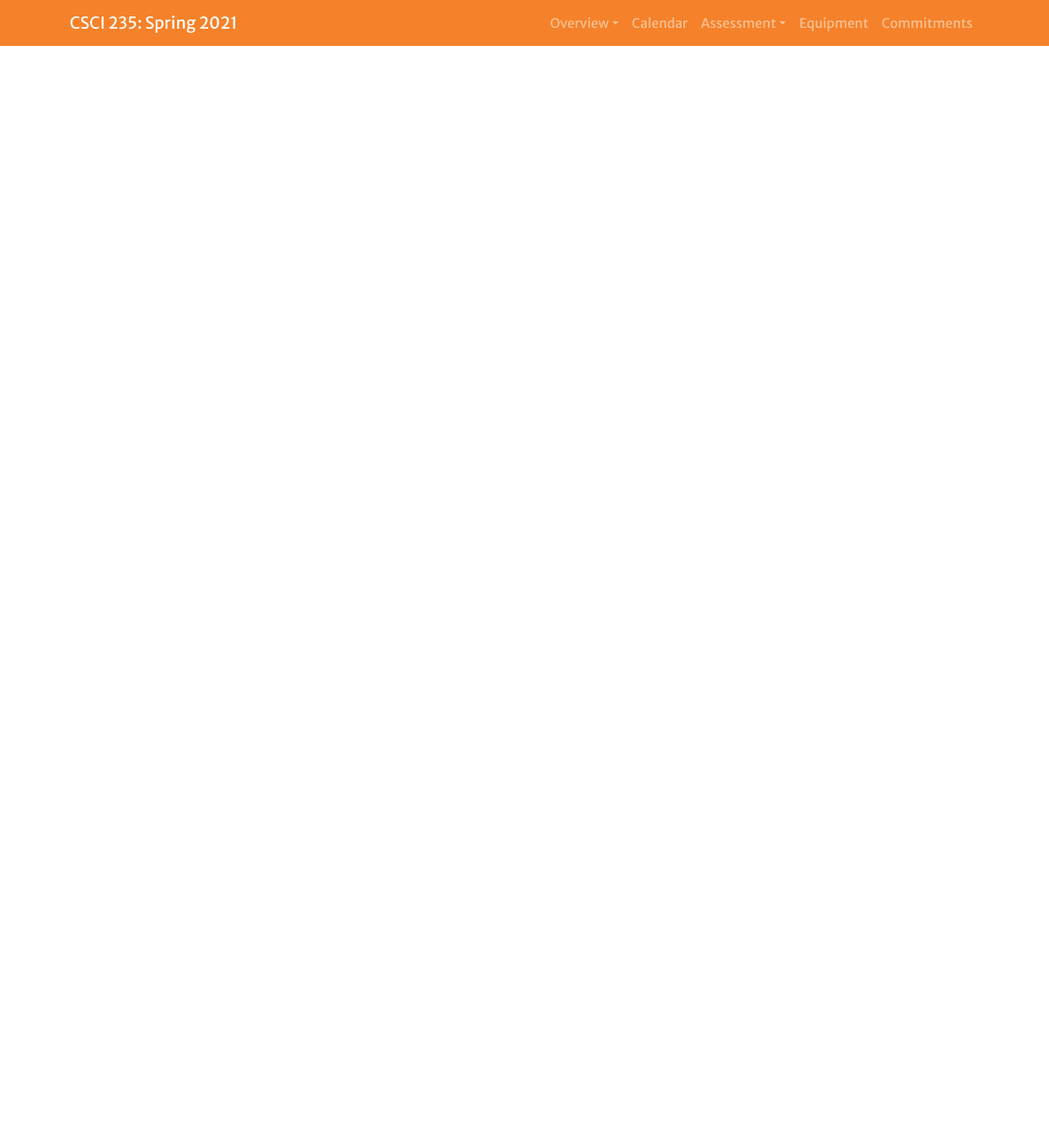
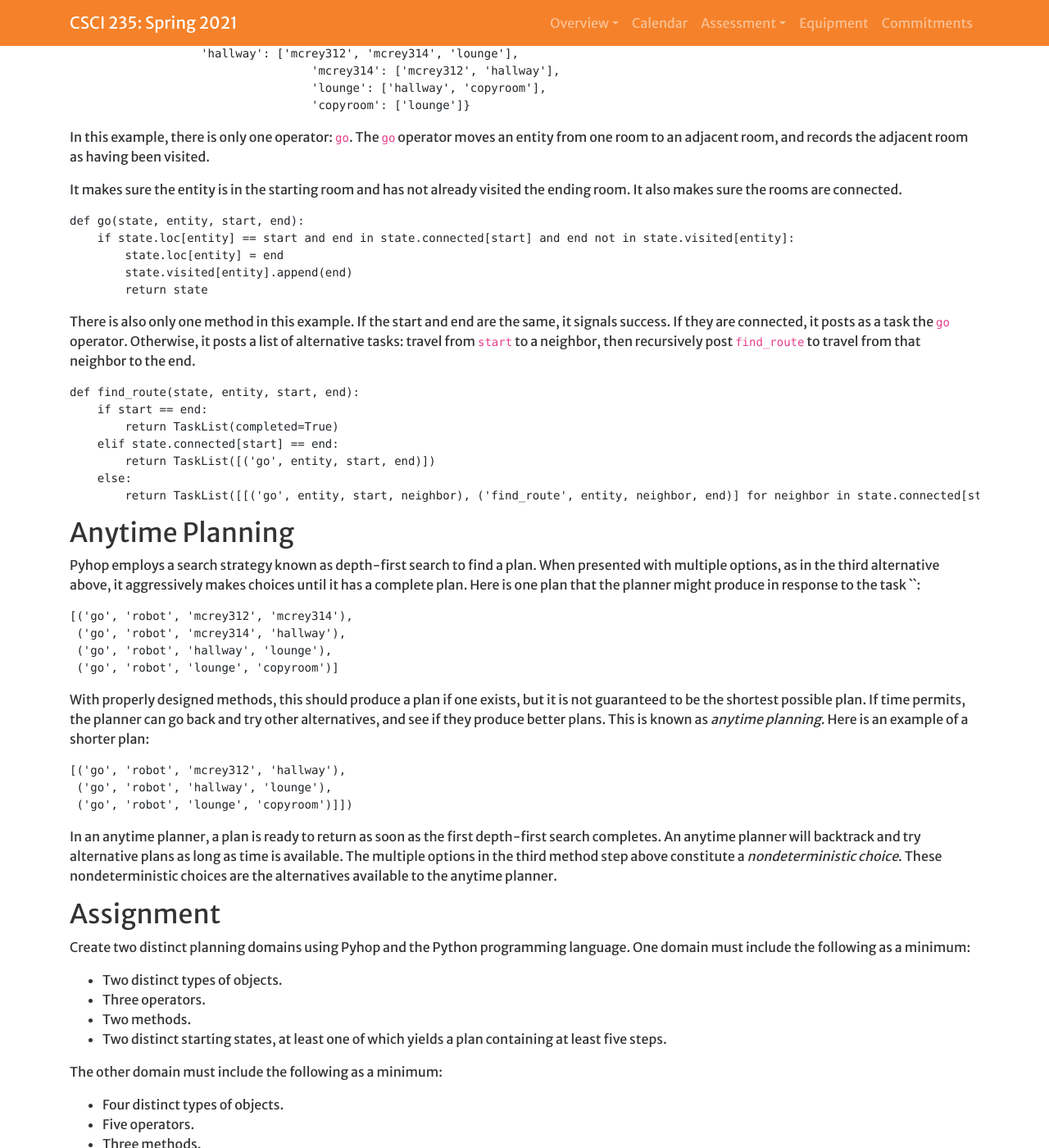
Before and after one commit to Hendrix-CS/csci235, a Jekyll site: the page built from projects/planning.md, in a window 1280 px wide and 1400 px high, scrolled down 607 px. Shown: the whole window at 82% size. Built offline with Jekyll 4.4.1, drawn with Linux system fonts in a browser that asks for light colours; a script that is not in the unit is left out; our own code applies the rules of GitHub Pages for plain Markdown files; before the commit the page ends 900 px from its top, so only the background shows below that; some of the changed text lies outside the part shown.

Commit message:
Completed the description of the planning assignment.

````diff
--- a/projects/planning.md
+++ b/projects/planning.md
@@ -5,9 +5,115 @@ num: 2
 worktitle: Symbolic AI Planning
 ---
 
-## Description
+## HTN Planning
+
+For this project, we will use the [Anytime Pyhop](https://github.com/gjf2a/pyhop_anytime) planner.
+
+Pyhop is a hierarchical task network (HTN) planner. To use an HTN planner, one must specify the following:
+
+* **State**: Complete description of the current world state. In Pyhop, you can use an arbitrary Python data structure to describe the state.
+* **Operators**: Each operator describes a state transformation. Operators can optionally include preconditions. If a precondition is not met, the operator will fail. In Pyhop, you will write one Python function for each operator.
+* **Methods**: Methods encode a planning algorithm that decomposes a task into operators and other methods. In Pyhop, you will write one Python function for each method.
+
+## Example
+
+The example below shows a state description of part of the 3rd floor of the M.C. Reynolds building.
+Several rooms are all connected to a hallway. The lounge is further connected to the copy room.
+A robot is in room 312 and has not yet visited any other rooms.
+
+```
+# State
+state = State('3rd-floor')
+state.visited = {'robot': []}
+state.loc = {'robot': 'mcrey312'}
+state.connected = {'mcrey312': ['hallway', 'mcrey314'],
+                   'hallway': ['mcrey312', 'mcrey314', 'lounge'],
+				   'mcrey314': ['mcrey312', 'hallway'],
+				   'lounge': ['hallway', 'copyroom'],
+				   'copyroom': ['lounge']}
+```
+
+In this example, there is only one operator: `go`. The `go` operator moves an entity from one room to
+an adjacent room, and records the adjacent room as having been visited.
+
+It makes sure the entity is in the starting room and has not already visited the ending room.
+It also makes sure the rooms are connected.
+
+```
+def go(state, entity, start, end):
+    if state.loc[entity] == start and end in state.connected[start] and end not in state.visited[entity]:
+        state.loc[entity] = end
+        state.visited[entity].append(end)
+        return state
+```
+
+There is also only one method in this example. If the start and end are the same, it signals success.
+If they are connected, it posts as a task the `go` operator. Otherwise, it posts a list of alternative
+tasks: travel from `start` to a neighbor, then recursively post `find_route` to travel from that
+neighbor to the end.
+
+```
+def find_route(state, entity, start, end):
+    if start == end:
+        return TaskList(completed=True)
+    elif state.connected[start] == end:
+        return TaskList([('go', entity, start, end)])
+    else:
+        return TaskList([[('go', entity, start, neighbor), ('find_route', entity, neighbor, end)] for neighbor in state.connected[start]])
+```
+
+## Anytime Planning
+
+Pyhop employs a search strategy known as depth-first search to find a plan. When presented with multiple options,
+as in the third alternative above, it aggressively makes choices until it has a complete plan. Here is one plan
+that the planner might produce in response to the task ``:
+```
+[('go', 'robot', 'mcrey312', 'mcrey314'),
+ ('go', 'robot', 'mcrey314', 'hallway'),
+ ('go', 'robot', 'hallway', 'lounge'),
+ ('go', 'robot', 'lounge', 'copyroom')]
+```
+
+With properly designed methods, this should produce a plan if one exists, but it is not guaranteed to be the
+shortest possible plan. If time permits, the planner can go back and try other alternatives, and see if they
+produce better plans. This is known as *anytime planning*. Here is an example of a shorter plan:
+
+```
+[('go', 'robot', 'mcrey312', 'hallway'),
+ ('go', 'robot', 'hallway', 'lounge'),
+ ('go', 'robot', 'lounge', 'copyroom')]])
+```
+
+In an anytime planner, a plan is ready to return as soon as the first depth-first search completes. An anytime
+planner will backtrack and try alternative plans as long as time is available. The multiple options in the third
+method step above constitute a *nondeterministic choice*. These nondeterministic choices are the alternatives
+available to the anytime planner.
+
+## Assignment
+
+Create two distinct planning domains using Pyhop and the Python programming language. One domain must include the
+following as a minimum:
+
+* Two distinct types of objects.
+* Three operators.
+* Two methods.
+* Two distinct starting states, at least one of which yields a plan containing at least five steps.
+
+The other domain must include the following as a minimum:
+* Four distinct types of objects.
+* Five operators.
+* Three methods.
+  * At least one of these methods must have another method in its task decomposition.
+  * Either that method or a different method must also have a nondeterministic choice in its task decomposition.
+* Three distinct starting states, at least one of which yields a plan containing at least ten steps.
 
 
 ## Details
 
+After completing your domains, write a short paper (2-3 pages) containing the following:
+
+* An introductory paragraph or two describing your target domains and why you initially believed that they were suitable for planning.
+* For each domain, one to two paragraphs describing how you encoded that domain. Pay particular attention to discussing the tradeoffs involved in the encoding. What domain features are represented explicitly? What domain features have been abstracted away? Why did you perform those abstractions? How good were the plans that were produced? What criteria do you have for "a good plan"?
+* Write a concluding paragraph discussing the utility of planning in general. Under what circumstances is it worthwhile to build and use a planner? When is it not appropriate? Justify your answers based on the experiences in this project you described earlier in the paper.
+* Submit each of your Python files and your paper in PDF format.
 ------------------------------------------------------------------------
````
Also changed, not shown: index.md (+2 -2 lines), projects/robots_sci_fi.md (+2 -2 lines).
